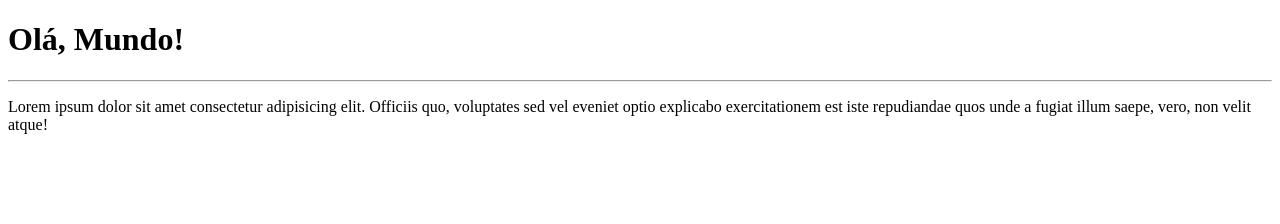
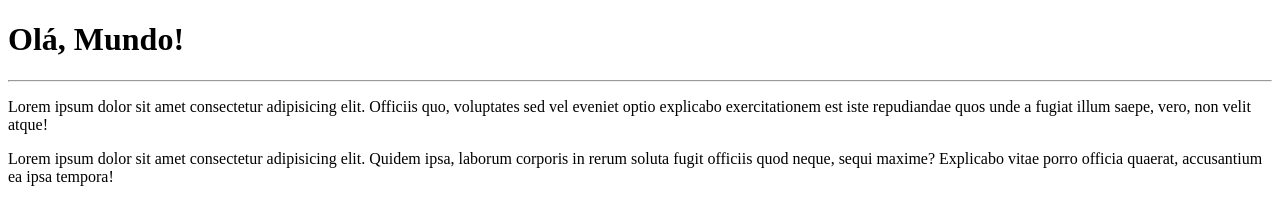
Before and after one commit to Trevis0504/Ola-Mundo, a plain HTML site: page site-exemplo/index.html in a window 1280 px wide. Drawn offline with Linux system fonts and the light colour scheme.

Commit message:
Adicionei um parágrafo

```diff
--- a/site-exemplo/index.html
+++ b/site-exemplo/index.html
@@ -9,5 +9,6 @@
     <h1>Olá, Mundo!</h1>
     <hr>
     <p>Lorem ipsum dolor sit amet consectetur adipisicing elit. Officiis quo, voluptates sed vel eveniet optio explicabo exercitationem est iste repudiandae quos unde a fugiat illum saepe, vero, non velit atque!</p>
+    <p>Lorem ipsum dolor sit amet consectetur adipisicing elit. Quidem ipsa, laborum corporis in rerum soluta fugit officiis quod neque, sequi maxime? Explicabo vitae porro officia quaerat, accusantium ea ipsa tempora!</p>
 </body>
 </html>
```
